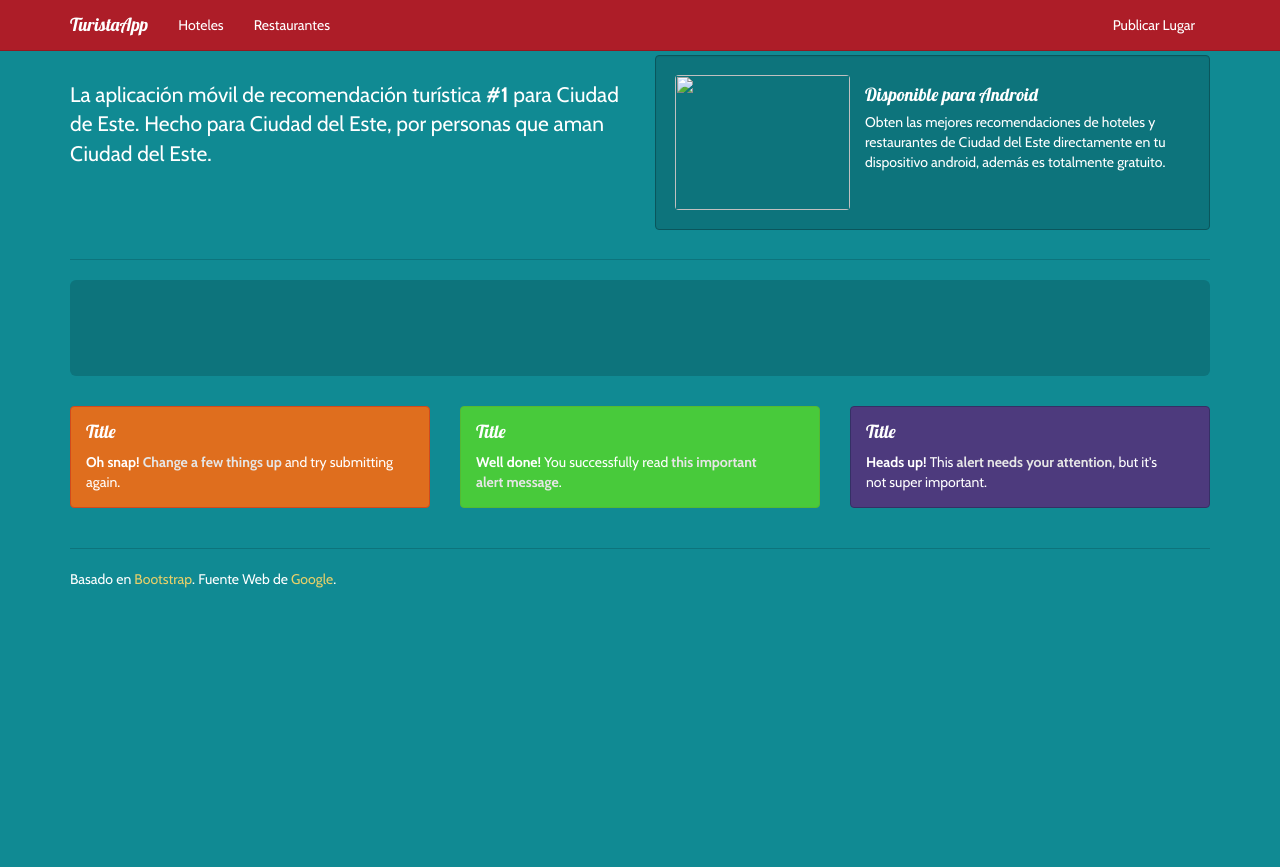
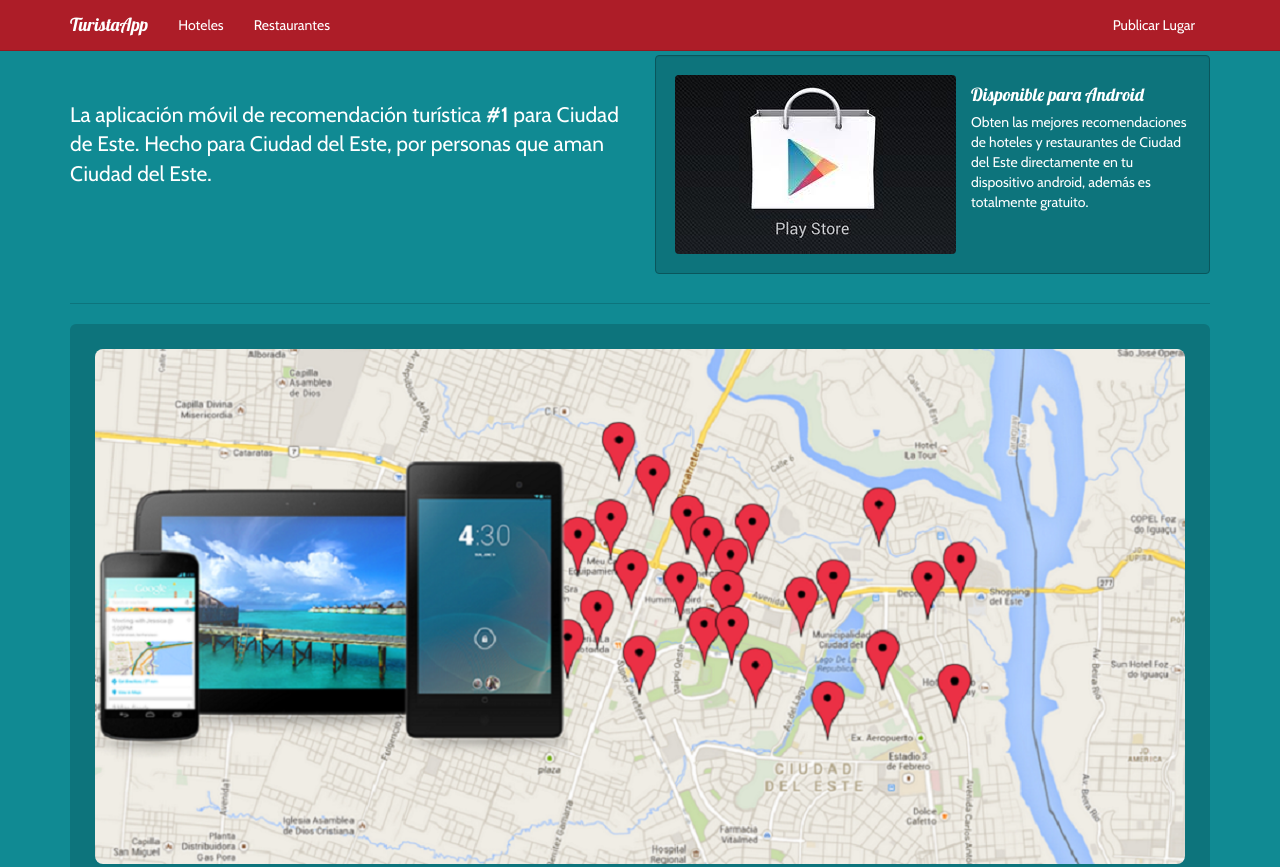
Before and after one commit to leodufer/maps, a plain HTML site: page pages.html in a window 1280 px wide. Shown: the top 867 px of the page. Before the commit the page ends 800 px from the top, so only its background shows below. Drawn offline with nearby package versions, Linux system fonts and the light colour scheme.

Commit message:
Front Page Update

```diff
--- a/pages.html
+++ b/pages.html
@@ -60,19 +60,20 @@
           <div class="col-lg-6">
             <h1></h1>
             <br>
+            <br>
             <p class="lead">La aplicación móvil de recomendación turística <strong>#1</strong> para Ciudad de Este. Hecho para Ciudad del Este, por personas que aman Ciudad del Este.</p>
           </div>
           <div class="col-lg-6" style="padding: 15px 15px 0 15px;">
             <div class="well">
               <a href="#" target="_blank">
                 <span style="float: left; margin-right: 15px;">
-                  <img src="../assets/img/carboncostume.png" width="175" height="135" style="border-radius: 4px;">
+                  <img src="play.jpg" style="border-radius: 4px;" class="img-responsive">
                 </span>
               </a>
-              <a href="http://carboncostume.com/" target="_blank">
+
                 <h4 style="margin-bottom: 0.4em; color: #fff;">Disponible para Android</h4>
                 <div style="color: #fff;" class="clearfix">Obten las mejores recomendaciones de hoteles y restaurantes de Ciudad del Este directamente en tu dispositivo android, además es totalmente gratuito.</div>
-              </a>
+
             </div>
           </div>
         </div>
@@ -88,8 +89,8 @@
         <div class="row">
           <div class="col-lg-12">
             <div class="bs-example">
-              <div class="jumbotron">
-
+              <div class="jumbotron" style="padding: 25px;" aling="center">
+                <img src="maps3.png" style="border-radius: 8px;" class="img-responsive">
               </div>
             </div>
           </div>
```
Also changed, not shown: Moto-G-1.png (added), androd.jpg (added), android-logo.jpg (added), android2.png (added), logo_android.jpg (added), maps.png (added), maps2.png (added), maps3.png (added), moto-g.png (added), phones.png (added), play.jpg (added), play2.jpg (added), redpin.png (added), 1 other file.
